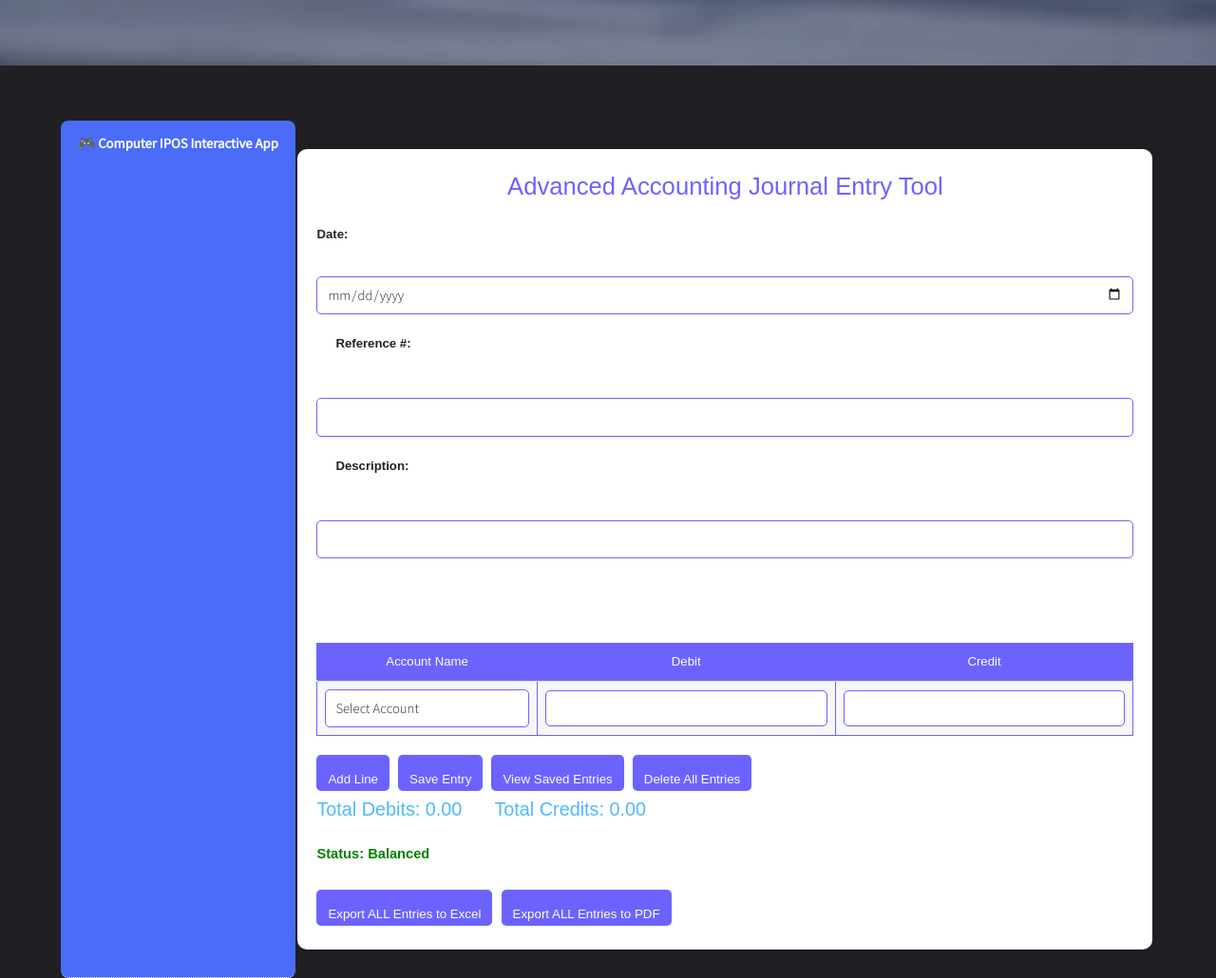
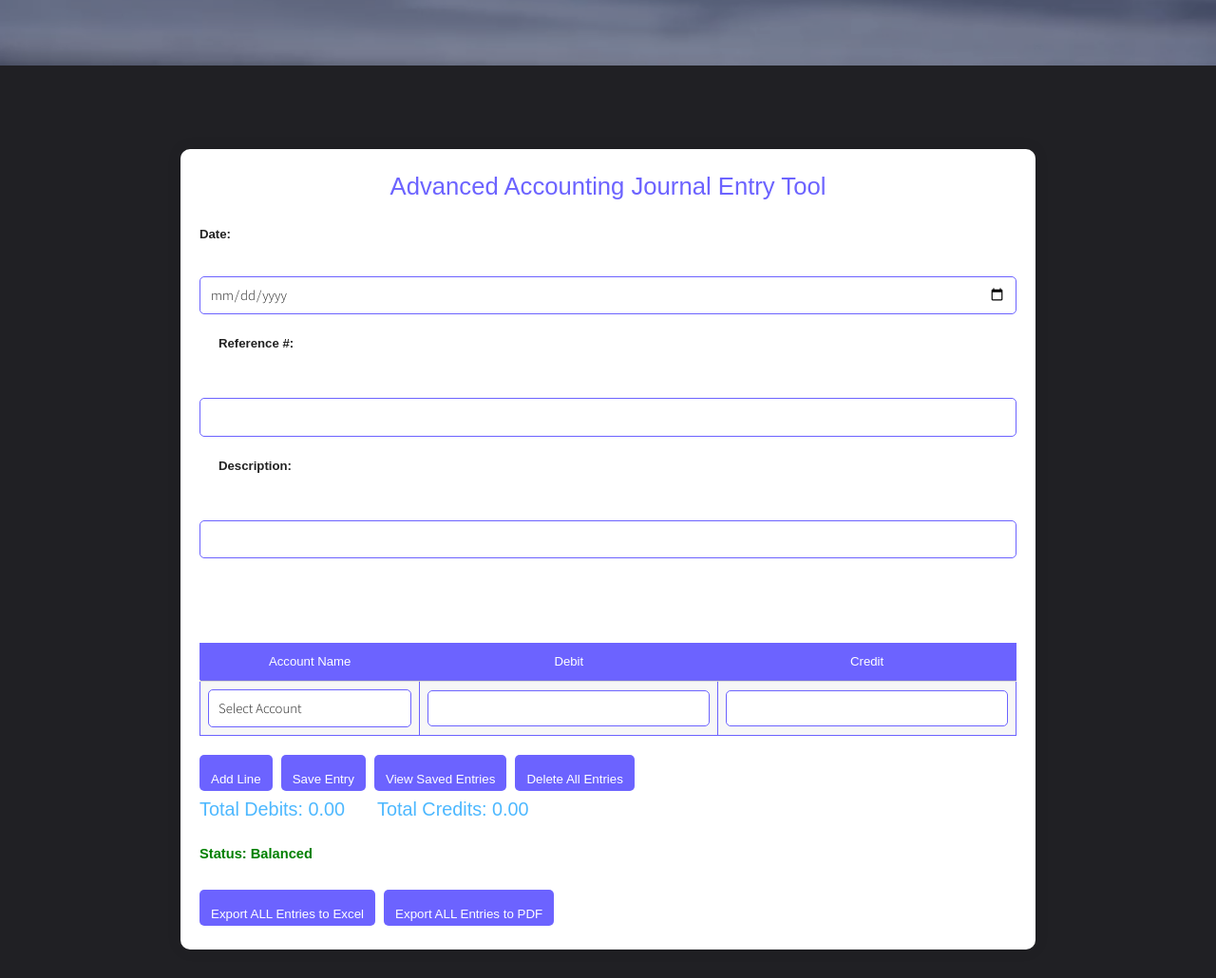
Before and after one commit to MissGregory100/MissGregory100.github.io, a plain HTML site: page index.html in a window 1280 px wide. Shown: the part 600-1630 px from the top of the page at 95% size. Drawn offline with nearby package versions, Linux system fonts and the light colour scheme.

Commit message:
Update index.html

```diff
--- a/index.html
+++ b/index.html
@@ -249,9 +249,6 @@ button:hover {
 
 
 
-<a href="computer-app.html" class="ipos-link">
-  🎮 Computer IPOS Interactive App
-</a>
 
 
 
```
